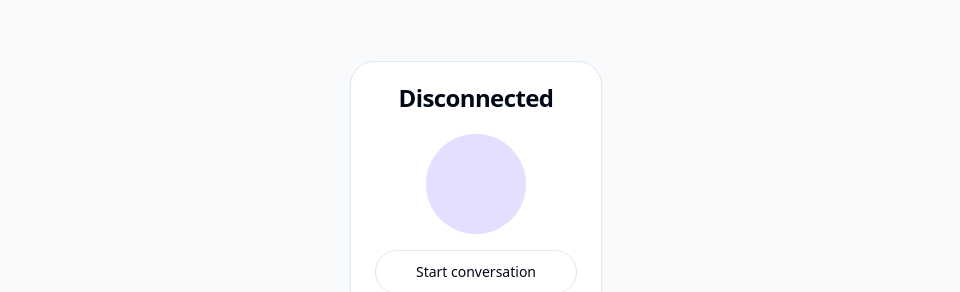
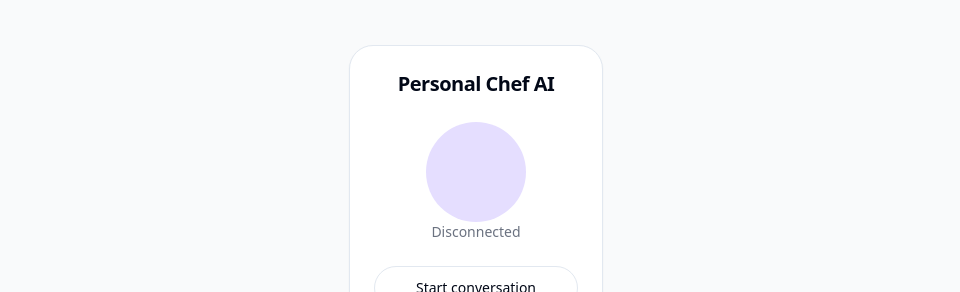
Before and after one commit to danirolopes/hackathon-elevenlabs-app, a React (Vite) app: page / in a window 1280 px wide. Both pictures are taken after a click on the button "My Pantry". Shown: the part 180-472 px from the top of the page, without its empty margins (164-1124 px from the left). Built offline with nearby package versions, Linux system fonts and the light colour scheme; no server answers; the database is empty.

Commit message:
Improve conversation agent UI
Updated the UI to display the conversation agent's status ("disconnecting", "listening") below the avatar and in a smaller font size.  Also added "Personal Chef AI" text above the avatar.

```diff
--- a/src/components/ConvAI.tsx
+++ b/src/components/ConvAI.tsx
@@ -75,19 +75,23 @@ export function ConvAI() {
       <Card className={'rounded-3xl'}>
         <CardContent>
           <CardHeader>
-            <CardTitle className={'text-center'}>
-              {isConnected ? (
-                isSpeaking ? `Agent is speaking` : 'Agent is listening'
-              ) : (
-                'Disconnected'
-              )}
+            <CardTitle className={'text-center text-xl font-bold'}>
+              Personal Chef AI
             </CardTitle>
           </CardHeader>
           <div className={'flex flex-col gap-y-4 text-center'}>
-            <div className={cn('orb my-16 mx-12',
+            <div className={cn('orb my-8 mx-12',
               isSpeaking ? 'animate-orb' : (conversation && 'animate-orb-slow'),
               isConnected ? 'orb-active' : 'orb-inactive')}
             ></div>
+
+            <p className="text-sm text-gray-500 -mt-4 mb-2">
+              {isConnected ? (
+                isSpeaking ? "Agent is speaking" : "Agent is listening"
+              ) : (
+                "Disconnected"
+              )}
+            </p>
 
             <Button
               variant={'outline'}
```
